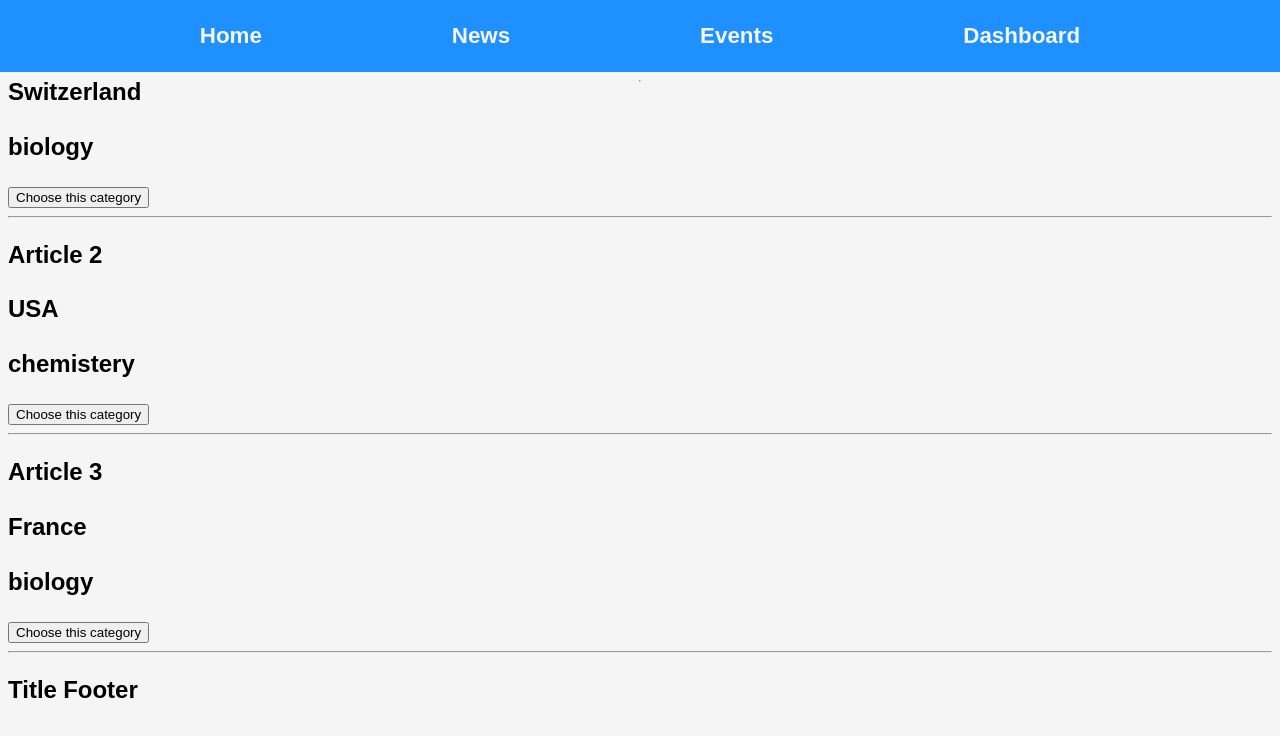
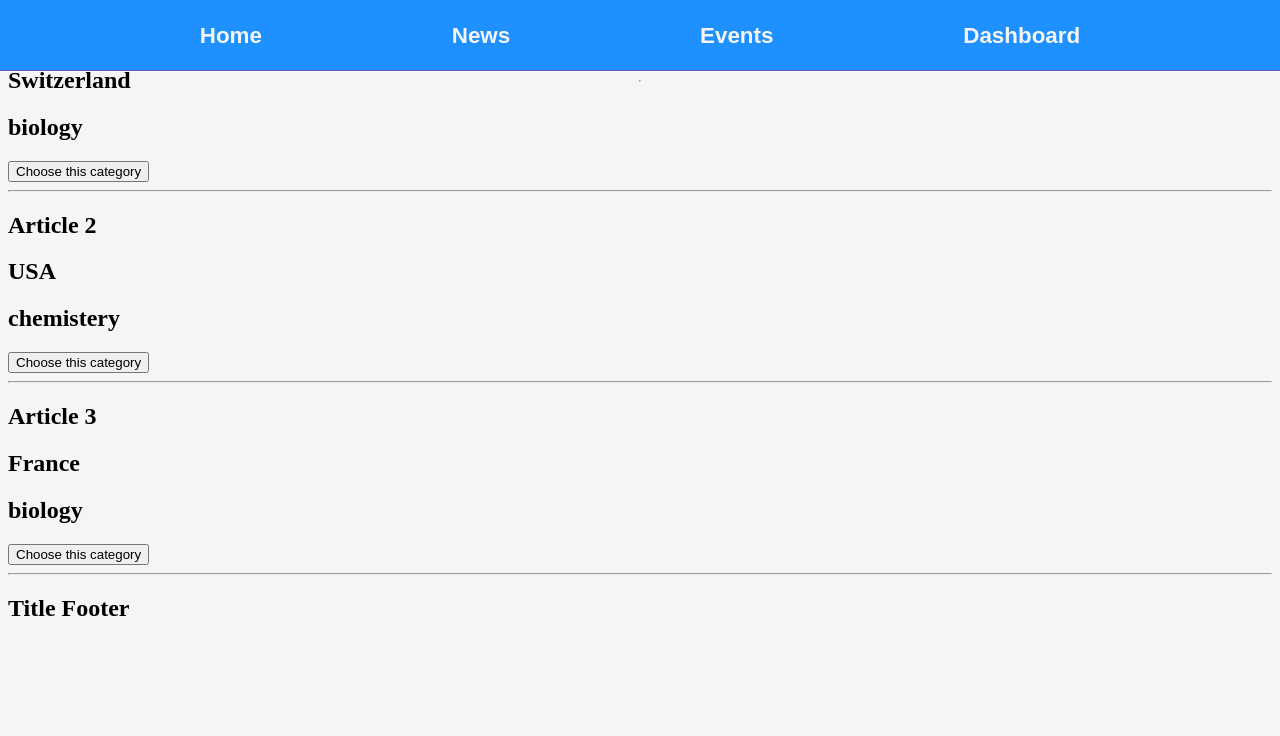
Before and after one commit to TLRKiliann/nextjs-real-api, a Next.js app in the folder my-app/: page /events in a window 1280 px wide. Shown: the top 736 px of the page. Built offline with nearby package versions, Linux system fonts and the light colour scheme; data requests are answered from the project's data file.

Commit message:
created or some changes

```diff
--- a/my-app/styles/Home.module.scss
+++ b/my-app/styles/Home.module.scss
@@ -2,7 +2,11 @@
 
 .main {
   position: relative;
-  top: 20px;
+  top: 60px;
+  right: 0px;
+  left: 0px;
+  margin-bottom: 140px;
+  width: 100%;
   .linkbtnhome {
     display: flex;
     flex-direction: column;
--- a/my-app/styles/Navbar.module.scss
+++ b/my-app/styles/Navbar.module.scss
@@ -6,8 +6,11 @@
   top: 0px;
   right: 0px;
   left: 0px;
+  height: 70px;
   display: flex;
   flex-direction: column;
+  background: $dodgerblue;
+  border-bottom: 1px solid slateblue;
   z-index: 1;
   .ulnavbar {
     padding: 20px 10px;
@@ -15,7 +18,6 @@
     align-items: center;
     flex-direction: row;
     justify-content: space-evenly;
-    background: $dodgerblue;
     .linavbar {
       list-style: none;
       .anavbar {
--- a/my-app/styles/globals.scss
+++ b/my-app/styles/globals.scss
@@ -2,9 +2,9 @@
 @import 'colors.scss';
 
 :root {
-  padding: 0px;
-  margin: 0px;
-  box-sizing: border-box;
-  font-family: $notonewa_font;
+  position: absolute;
+  top: 0px;
+  right: 0px;
+  left: 0px;
   background: $whitesmoke;
 }
```
Also changed, not shown: my-app/styles/Events.module.scss (added, +7 -0 lines), my-app/styles/Footer.module.scss (added, +17 -0 lines), my-app/styles/News.module.scss (added, +7 -0 lines).
